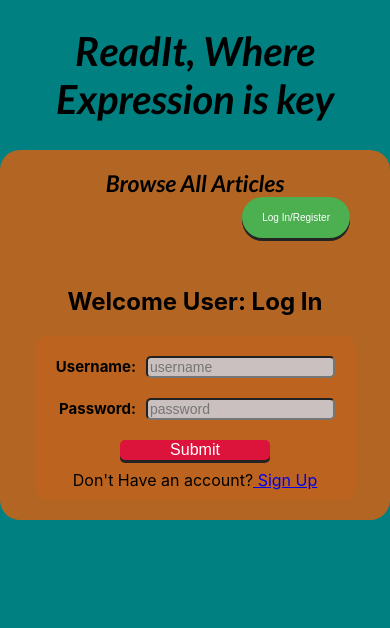
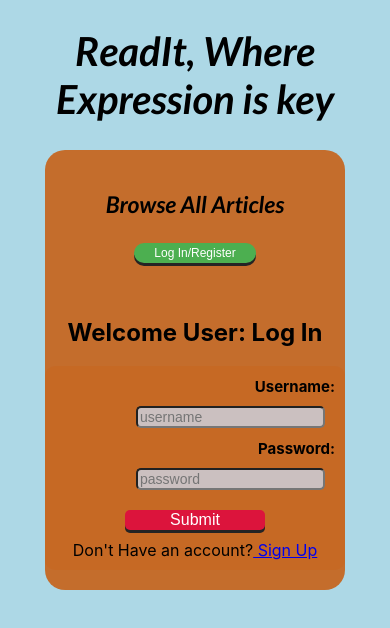
Before and after one commit to Taaseen71/ReadIt-Blog, a React (Create React App) app in the folder client/: page /user/LogIn in a window 390 px wide. Shown: the top 628 px of the page. Built offline with nearby package versions, Linux system fonts and the light colour scheme; no server answers.

Commit message:
did most of the styling for iPhone7 phones. Hopefully nothing breaks

```diff
--- a/client/src/components/Articles.css
+++ b/client/src/components/Articles.css
@@ -41,13 +41,12 @@ hr {
 }
 
 .CreateArticleButton {
-    width: 50%;
+    width: 38%;
     border: none;
     outline: none;
     padding: 15px 32px;
     text-align: center;
     text-decoration: none;
-    display: inline-block;
     font-size: 16px;
     background-color: crimson;
     color: white;
@@ -129,7 +128,8 @@ hr {
 }
 
 .commentsName {
-    font-weight: 700;
+    font-size: 13px;
+    padding-right: 8px;
 }
 
 .commentButtonWrapper {
@@ -163,10 +163,16 @@ hr {
     transform: translateY(1px);
 }
 
+.pComments {
+    padding-left: 10px;
+    /* margin: 40px; */
+}
+
 textarea, input {
     border-radius: 5px;
     background: rgb(203, 192, 192);
     resize: none;
+    outline: none;
 }
 
 .commentTextArea {
@@ -192,3 +198,54 @@ textarea, input {
     border-bottom-left-radius: 20px;
     border-bottom-right-radius: 20px;
 }
+
+.createArticleTextArea {
+    columns: 60;
+    margin-bottom: 10px;
+}
+
+@media only screen and (max-width: 700px) {
+    body {
+        background-color: lightblue;
+    }
+    .WholeArticlesWrapper {
+        display: flex;
+        justify-content: center;
+    }
+    .secondArticlesWrapper {
+        width: 300px;
+    }
+    .CreateArticleButton {
+        padding: 1px 0;
+    }
+    .eachArticle {
+        padding: 5px 20px;
+    }
+    .commentsWrapper {
+        display: flex;
+        justify-content: center;
+    }
+    .commentsDiv {
+        width: 250px;
+    }
+    .commentsName {
+        padding-right: 5px;
+    }
+    .pComments {
+        padding: 0 5px;
+    }
+    textarea {
+        outline: none;
+    }
+    .createArticleFormWrapper {
+        display: flex;
+        justify-content: center;
+    }
+    .createArticleForm {
+        width: 300px;
+    }
+    .createArticleTextArea {
+        columns: 60;
+        margin-bottom: 10px;
+    }
+}
--- a/client/src/components/Articles.jsx
+++ b/client/src/components/Articles.jsx
@@ -3,7 +3,7 @@ import { Link } from "react-router-dom"
 import "./Articles.css"
 import TextareaAutosize from "react-autosize-textarea";
 
-// export default function Articles(props) {
+
 export default class Articles extends Component {
 
     state = {
@@ -93,8 +93,13 @@ export default class Articles extends Component {
                                         <div className="commentsWrapper">
                                             <div className="commentsDiv">
                                                 {article.comments.map(comment => (
+
                                                     <div >
-                                                        <p key={comment.user_id}><span className="commentsName">  {changetoCaps(comment.user.username)}: </span>{comment.my_comment}</p>
+                                                        <p className="pComments" key={comment.user_id}>
+                                                            <span className="commentsName">
+                                                                {changetoCaps(comment.user.username)}:
+                                                                    </span>{comment.my_comment}
+                                                        </p>
 
                                                     </div>
                                                 )
--- a/client/src/components/CreateArticle.jsx
+++ b/client/src/components/CreateArticle.jsx
@@ -48,7 +48,8 @@ export default class CreateArticle extends Component {
                     <div>
                         <label className="labelText" htmlFor="description"> Description:<br />
                             <TextareaAutosize onResize={(e) => { }}
-                                id="description" cols="60" rows="10"
+                                id="description" rows="20" cols="30"
+                                className="createArticleTextArea"
                                 name="description"
                                 value={this.state.description}
                                 onChange={this.handleChange}
--- a/client/src/components/Header.css
+++ b/client/src/components/Header.css
@@ -107,3 +107,38 @@ ul {
 /*                                        !EndNavBar                                 */
 
 /* -------------------------------------------------------------------------- */
+
+@media only screen and (max-width: 700px) {
+    .navEncompassingWrap {
+        display: flex;
+        justify-content: center;
+    }
+    .navWrappingDiv {
+        width: 300px;
+    }
+    ul {
+        display: flex;
+        flex-direction: column;
+        justify-content: center;
+        margin: 20px auto;
+        clear: both;
+    }
+    nav {
+        margin: 20px auto;
+        display: flex;
+        flex-direction: column;
+        justify-content: center;
+    }
+    .navLinks {
+        justify-content: center;
+    }
+    .usernameAndLogout {
+        display: flex;
+        flex-direction: column;
+    }
+    .logOutButton {
+        margin: 5px auto;
+        font-size: 12px;
+        padding: 3px 20px;
+    }
+}
--- a/client/src/components/LogIn.css
+++ b/client/src/components/LogIn.css
@@ -62,3 +62,13 @@
     background-color: rgb(167, 16, 46);
     transform: translateY(1px);
 }
+
+@media only screen and (max-width: 700px) {
+    .LogInAllEncompassingWrapper {
+        display: flex;
+        justify-content: center;
+    }
+    .LogInAllEncompassingWrapper2 {
+        width: 300px;
+    }
+}
```
